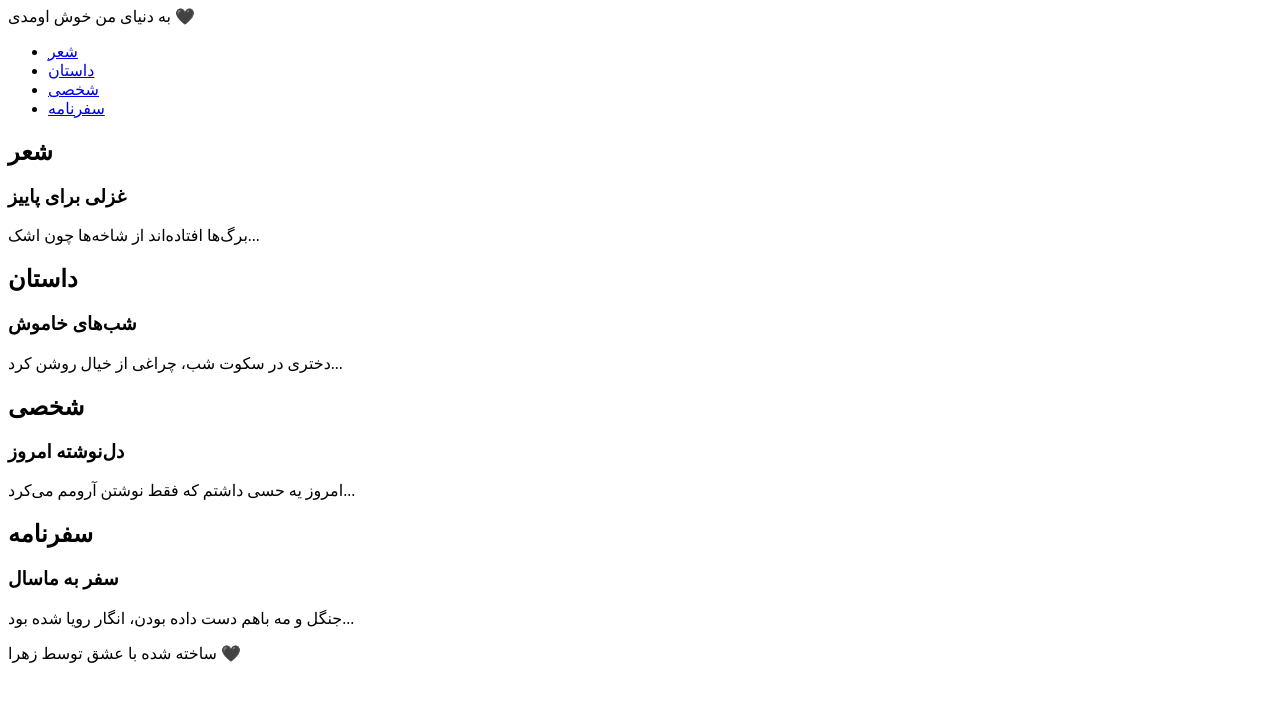
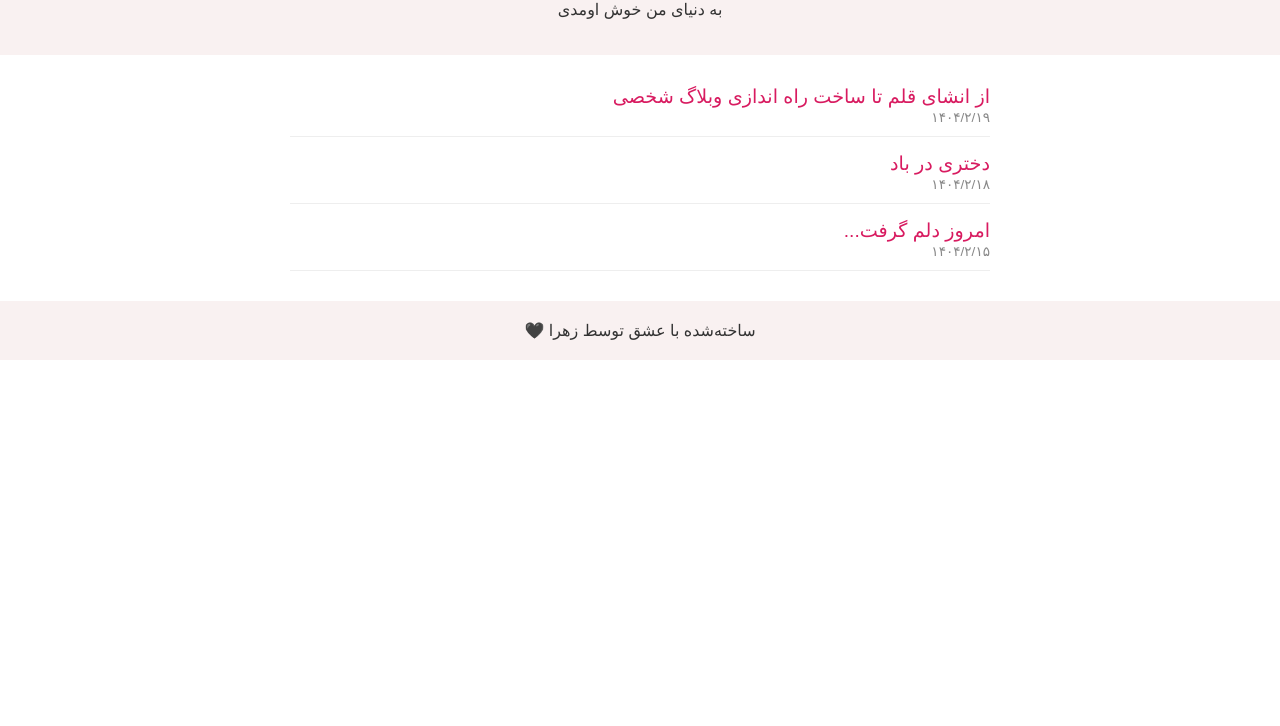
Before and after one commit to zeynabmo/szm515.github.io, a plain HTML site: page index.html in a window 1280 px wide. Shown: the part 74-800 px from the top of the page. Drawn offline with Linux system fonts and the light colour scheme; a web font is replaced by a local one.

Commit message:
دومین نسخه ی وبلاگ

```diff
--- a/index.html
+++ b/index.html
@@ -1,67 +1,80 @@
-
 <!DOCTYPE html>
 <html lang="fa">
 <head>
   <meta charset="UTF-8">
-  <title>وبلاگ زهرا</title>
+  <title>سیده زینب متولی</title>
+  <link href="https://cdn.fontcdn.ir/Font/Persian/Vazir/Vazir.css" rel="stylesheet">
+  <style>
+    body {
+      font-family: 'Vazir', sans-serif;
+      direction: rtl;
+      background-color: #fff;
+      margin: 0;
+      padding: 0;
+      color: #333;
+    }
+    header, footer {
+      background-color: #f9f1f1;
+      text-align: center;
+      padding: 20px;
+    }
+    h1 {
+      margin: 0;
+    }
+    main {
+      max-width: 700px;
+      margin: 30px auto;
+      padding: 0 20px;
+    }
+    ul {
+      list-style: none;
+      padding: 0;
+    }
+    li {
+      margin-bottom: 15px;
+      border-bottom: 1px solid #eee;
+      padding-bottom: 10px;
+    }
+    a {
+      color: #d81b60;
+      text-decoration: none;
+      font-size: 1.2em;
+    }
+    a:hover {
+      text-decoration: underline;
+    }
+    time {
+      font-size: 0.85em;
+      color: #888;
+    }
+  </style>
 </head>
 <body>
 
   <header>
-    <h1>وبلاگ من</h1>
-    <p>به دنیای من خوش اومدی 🖤</p>
-
-    <!-- منوی دسته‌بندی -->
-    <nav>
-      <ul>
-        <li><a href="#poetry">شعر</a></li>
-        <li><a href="#story">داستان</a></li>
-        <li><a href="#personal">شخصی</a></li>
-        <li><a href="#travel">سفرنامه</a></li>
-      </ul>
-    </nav>
+    <h1>زینب</h1>
+    <p>به دنیای من خوش اومدی</p>
   </header>
 
   <main>
-    <!-- دسته شعر -->
-    <section id="poetry">
-      <h2>شعر</h2>
-      <article>
-        <h3>غزلی برای پاییز</h3>
-        <p>برگ‌ها افتاده‌اند از شاخه‌ها چون اشک...</p>
-      </article>
-    </section>
-
-    <!-- دسته داستان -->
-    <section id="story">
-      <h2>داستان</h2>
-      <article>
-        <h3>شب‌های خاموش</h3>
-        <p>دختری در سکوت شب، چراغی از خیال روشن کرد...</p>
-      </article>
-    </section>
-
-    <!-- دسته شخصی -->
-    <section id="personal">
-      <h2>شخصی</h2>
-      <article>
-        <h3>دل‌نوشته امروز</h3>
-        <p>امروز یه حسی داشتم که فقط نوشتن آرومم می‌کرد...</p>
-      </article>
-    </section>
-
-    <!-- دسته سفرنامه -->
-    <section id="travel">
-      <h2>سفرنامه</h2>
-      <article>
-        <h3>سفر به ماسال</h3>
-        <p>جنگل و مه باهم دست داده بودن، انگار رویا شده بود...</p>
-      </article>
-    </section>
+    <ul>
+      <li>
+        <a href="post1.html">از انشای قلم تا ساخت راه اندازی وبلاگ شخصی</a><br>
+        <time>۱۴۰۴/۲/۱۹</time>
+      </li>
+      <li>
+        <a href="post2.html">دختری در باد</a><br>
+        <time>۱۴۰۴/۲/۱۸</time>
+      </li>
+      <li>
+        <a href="post3.html">امروز دلم گرفت...</a><br>
+        <time>۱۴۰۴/۲/۱۵</time>
+      </li>
+    </ul>
   </main>
 
   <footer>
-    <p>ساخته شده با عشق توسط زهرا 🖤</p>
+    ساخته‌شده با عشق توسط زهرا 🖤
   </footer>
 
 </body>
```
